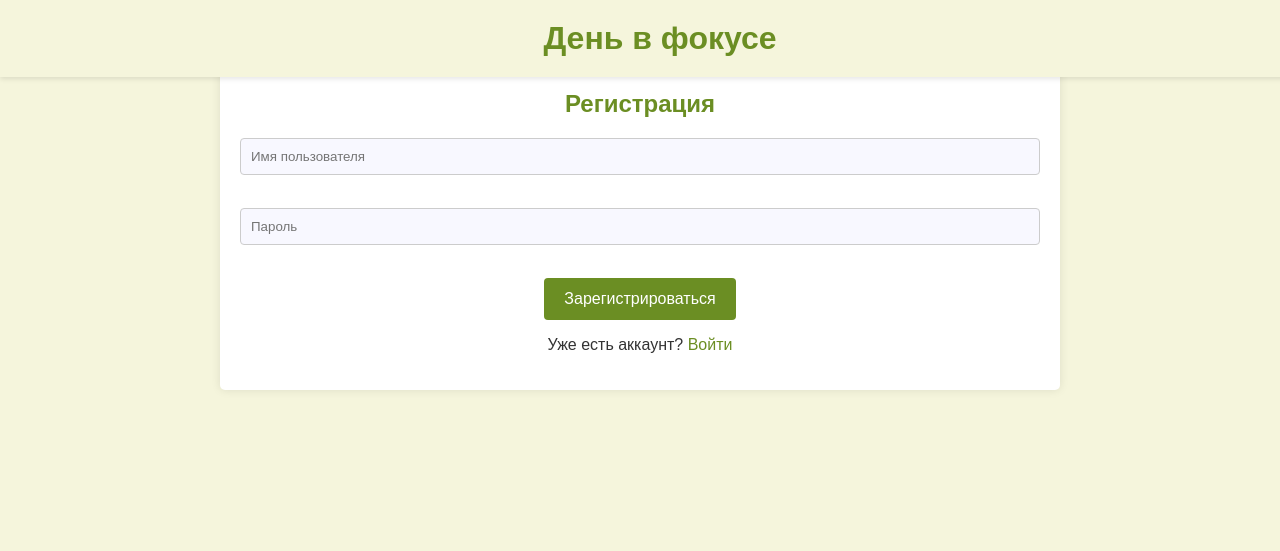
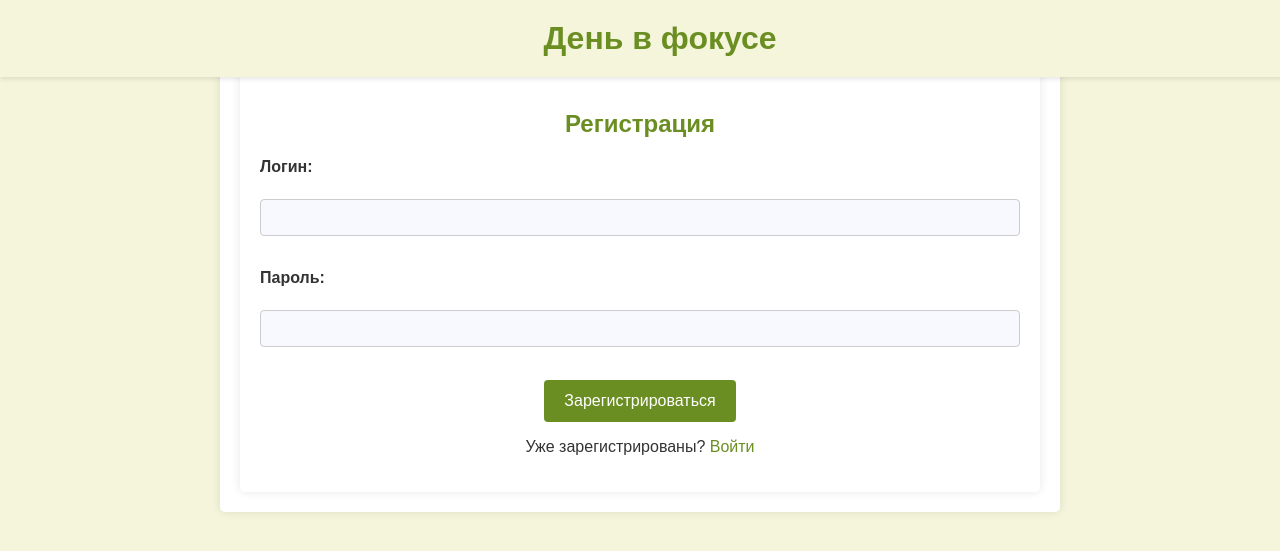
Before and after one commit to Alehandro77/OPD, a Flask app: page /register in a window 1280 px wide. Shown: the top 551 px of the page. Run offline with Flask 3, Linux system fonts and the light colour scheme.

Commit message:
Update register.html

```diff
--- a/projeckt/templates/register.html
+++ b/projeckt/templates/register.html
@@ -10,14 +10,29 @@
     <div class="header">
         <h1>День в фокусе</h1>
     </div>
-    <div class="container reg-page">
-        <h2>Регистрация</h2>
-        <form method="post" action="{{ url_for('register') }}">
-            <input type="text" name="username" placeholder="Имя пользователя" required><br><br>
-            <input type="password" name="password" placeholder="Пароль" required><br><br>
-            <button type="submit">Зарегистрироваться</button>
-        </form>
-        <p style="text-align:center">Уже есть аккаунт? <a href="{{ url_for('login') }}">Войти</a></p>
+    <div class="container">
+        <div class="container reg-page">
+            <h2>Регистрация</h2>
+            {% with messages = get_flashed_messages(with_categories=true) %}
+                {% if messages %}
+                    <ul class="flashes">
+                        {% for category, message in messages %}
+                            <li class="{{ category }}">{{ message }}</li>
+                        {% endfor %}
+                    </ul>
+                {% endif %}
+            {% endwith %}
+            <form method="post" action="{{ url_for('register') }}">
+                <label for="username">Логин:</label><br>
+                <input type="text" id="username" name="username" required><br><br>
+
+                <label for="password">Пароль:</label><br>
+                <input type="password" id="password" name="password" required><br><br>
+
+                <button type="submit">Зарегистрироваться</button>
+            </form>
+            <p style="text-align:center">Уже зарегистрированы? <a href="{{ url_for('login') }}">Войти</a></p>
+        </div>
     </div>
 </body>
 </html>
```
